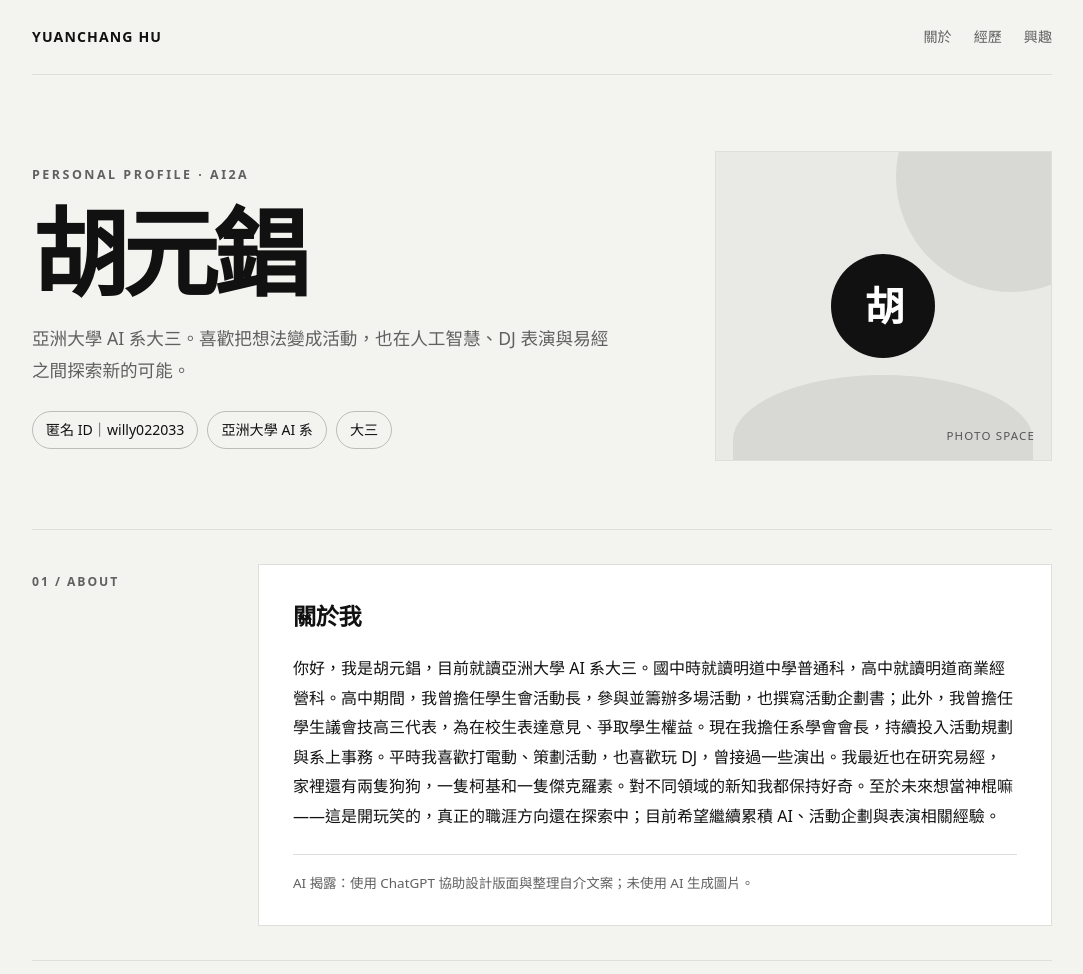
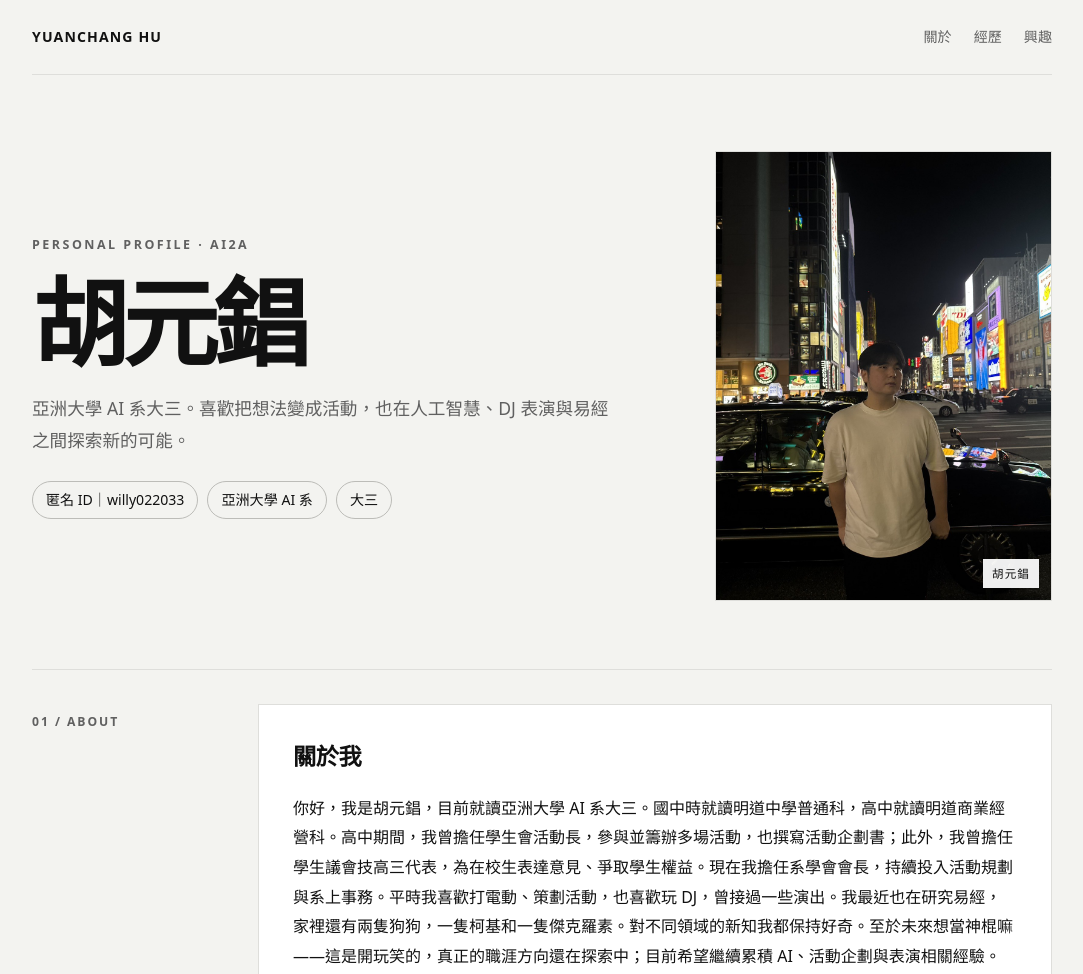
Before and after one commit to yuanchanghu16-coder/yuanchanghu16-coder.github.io, a plain HTML site: page index.html in a window 1280 px wide. Shown: the top 974 px of the page, without its empty margins (98-1181 px from the left). Drawn offline with Linux system fonts and the light colour scheme.

Commit message:
Add personal and dog photos

```diff
--- a/index.html
+++ b/index.html
@@ -22,12 +22,9 @@
     .hero-copy { max-width:590px; color:var(--muted); font-size:1.1rem; }
     .identity { display:flex; flex-wrap:wrap; gap:9px; margin-top:24px; }
     .tag { border:1px solid #bcbcb8; border-radius:999px; padding:5px 13px; font-size:.88rem; }
-    .portrait { min-height:310px; display:grid; place-items:center; background:var(--soft); border:1px solid var(--line); position:relative; overflow:hidden; }
-    .portrait::before,.portrait::after { content:""; position:absolute; background:#d8d8d4; }
-    .portrait::before { width:230px; height:230px; border-radius:50%; top:-90px; right:-75px; }
-    .portrait::after { width:300px; height:130px; border-radius:50% 50% 0 0; bottom:-45px; left:50%; transform:translateX(-50%); }
-    .portrait-label { position:relative; z-index:1; width:104px; height:104px; display:grid; place-items:center; border-radius:50%; background:#111; color:#fff; font-size:2.5rem; font-weight:800; letter-spacing:-.06em; }
-    .portrait-caption { position:absolute; z-index:2; bottom:14px; right:16px; font-size:.72rem; letter-spacing:.1em; color:#555; }
+    .portrait { aspect-ratio:3/4; border:1px solid var(--line); position:relative; overflow:hidden; background:var(--soft); }
+    .portrait img { display:block; width:100%; height:100%; object-fit:cover; object-position:center 42%; }
+    .portrait-caption { position:absolute; bottom:12px; right:12px; padding:4px 9px; background:#fffE; font-size:.72rem; letter-spacing:.1em; }
     .section { display:grid; grid-template-columns:190px 1fr; gap:36px; padding:34px 0; border-top:1px solid var(--line); }
     .section-label { font-size:.76rem; font-weight:800; letter-spacing:.16em; color:var(--muted); padding-top:7px; }
     h2 { margin:0 0 16px; font-size:1.45rem; letter-spacing:-.02em; }
@@ -40,8 +37,10 @@
     .timeline article { padding:18px 20px; background:var(--white); border:1px solid var(--line); }
     .timeline strong { display:block; margin-bottom:3px; }
     .timeline span { color:var(--muted); font-size:.92rem; }
+    .dogs { display:grid; grid-template-columns:minmax(0,1fr) 240px; gap:28px; align-items:center; }
+    .dogs-photo { display:block; width:100%; aspect-ratio:3/4; object-fit:cover; border:1px solid var(--line); }
     footer { margin-top:30px; padding:26px 0 44px; border-top:1px solid var(--line); color:var(--muted); font-size:.84rem; display:flex; justify-content:space-between; gap:16px; flex-wrap:wrap; }
-    @media(max-width:700px) { .wrap { width:min(100% - 28px,560px); } .topbar nav { gap:12px; } .hero { grid-template-columns:1fr; gap:28px; padding:52px 0 42px; } .portrait { min-height:230px; } .section { grid-template-columns:1fr; gap:13px; padding:26px 0; } .bio { padding:23px; } .timeline { grid-template-columns:1fr; } }
+    @media(max-width:700px) { .wrap { width:min(100% - 28px,560px); } .topbar nav { gap:12px; } .hero { grid-template-columns:1fr; gap:28px; padding:52px 0 42px; } .portrait { width:min(100%,360px); margin:auto; } .section { grid-template-columns:1fr; gap:13px; padding:26px 0; } .bio { padding:23px; } .timeline { grid-template-columns:1fr; } .dogs { grid-template-columns:1fr; } .dogs-photo { width:min(100%,360px); margin:auto; } }
   </style>
 </head>
 <body>
@@ -61,9 +60,9 @@
           <span class="tag">大三</span>
         </div>
       </div>
-      <div class="portrait" role="img" aria-label="胡元錩的照片預留位置">
-        <div class="portrait-label">胡</div>
-        <div class="portrait-caption">PHOTO SPACE</div>
+      <div class="portrait">
+        <img src="./profile.jpg" alt="胡元錩在夜間街景中的照片">
+        <div class="portrait-caption">胡元錩</div>
       </div>
     </header>
     <main>
@@ -87,8 +86,15 @@
           </div>
         </div>
       </section>
+      <section class="section" id="dogs">
+        <div class="section-label">03 / MY DOGS</div>
+        <div class="dogs">
+          <div><h2>我的狗狗</h2><p>家裡有兩位可愛的夥伴：一隻柯基和一隻傑克羅素。這張照片記錄了牠們一起出門散步的時光。</p></div>
+          <img class="dogs-photo" src="./dogs.jpg" alt="柯基和傑克羅素一起坐在推車裡">
+        </div>
+      </section>
       <section class="section" id="interests">
-        <div class="section-label">03 / INTERESTS</div>
+        <div class="section-label">04 / INTERESTS</div>
         <div>
           <h2>最近感興趣的事</h2>
           <div class="interests"><span class="interest">活動策劃</span><span class="interest">DJ</span><span class="interest">電玩</span><span class="interest">易經</span><span class="interest">人工智慧</span><span class="interest">柯基與傑克羅素</span></div>
```
Also changed, not shown: dogs.jpg (added), profile.jpg (added).
